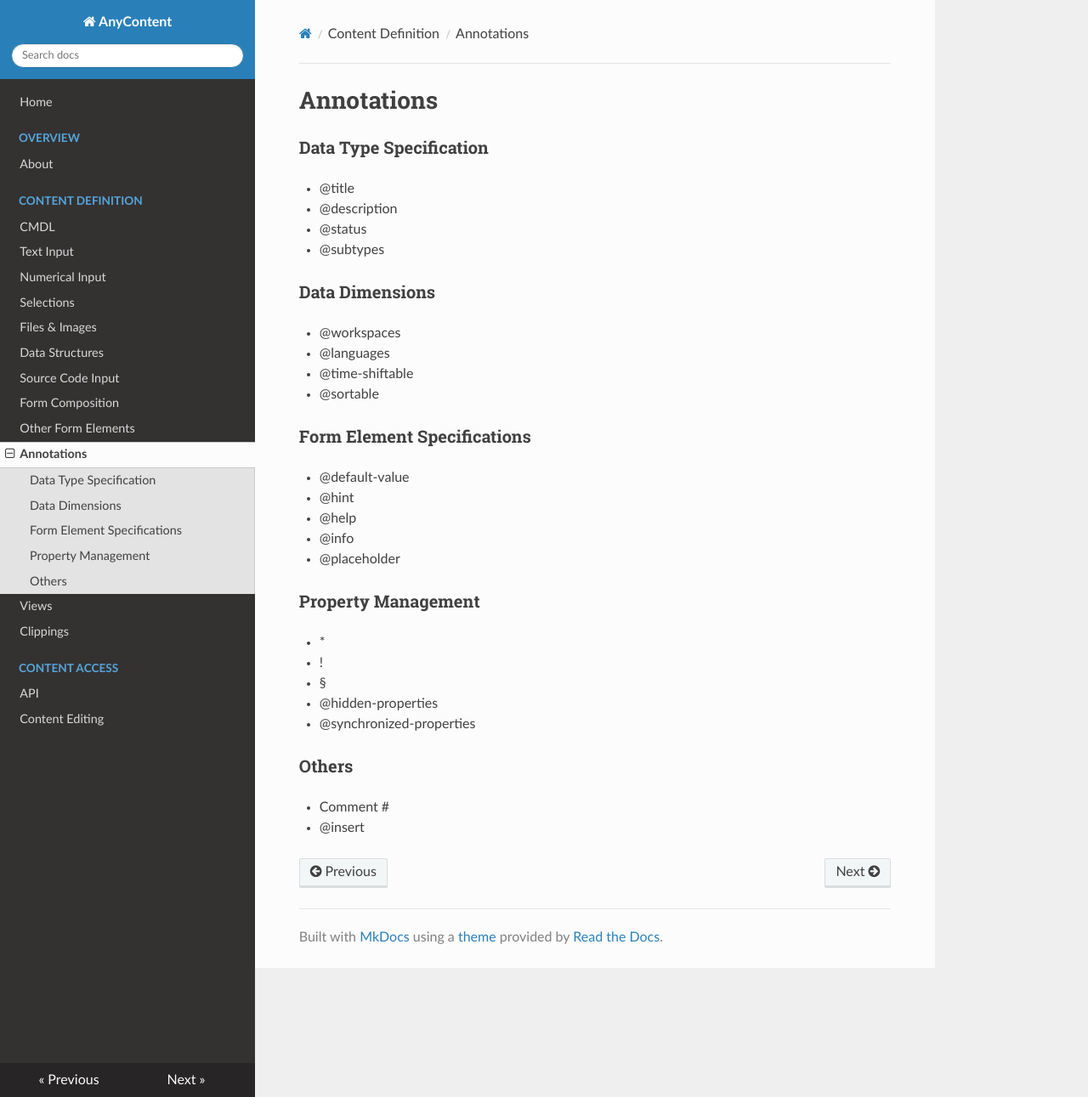
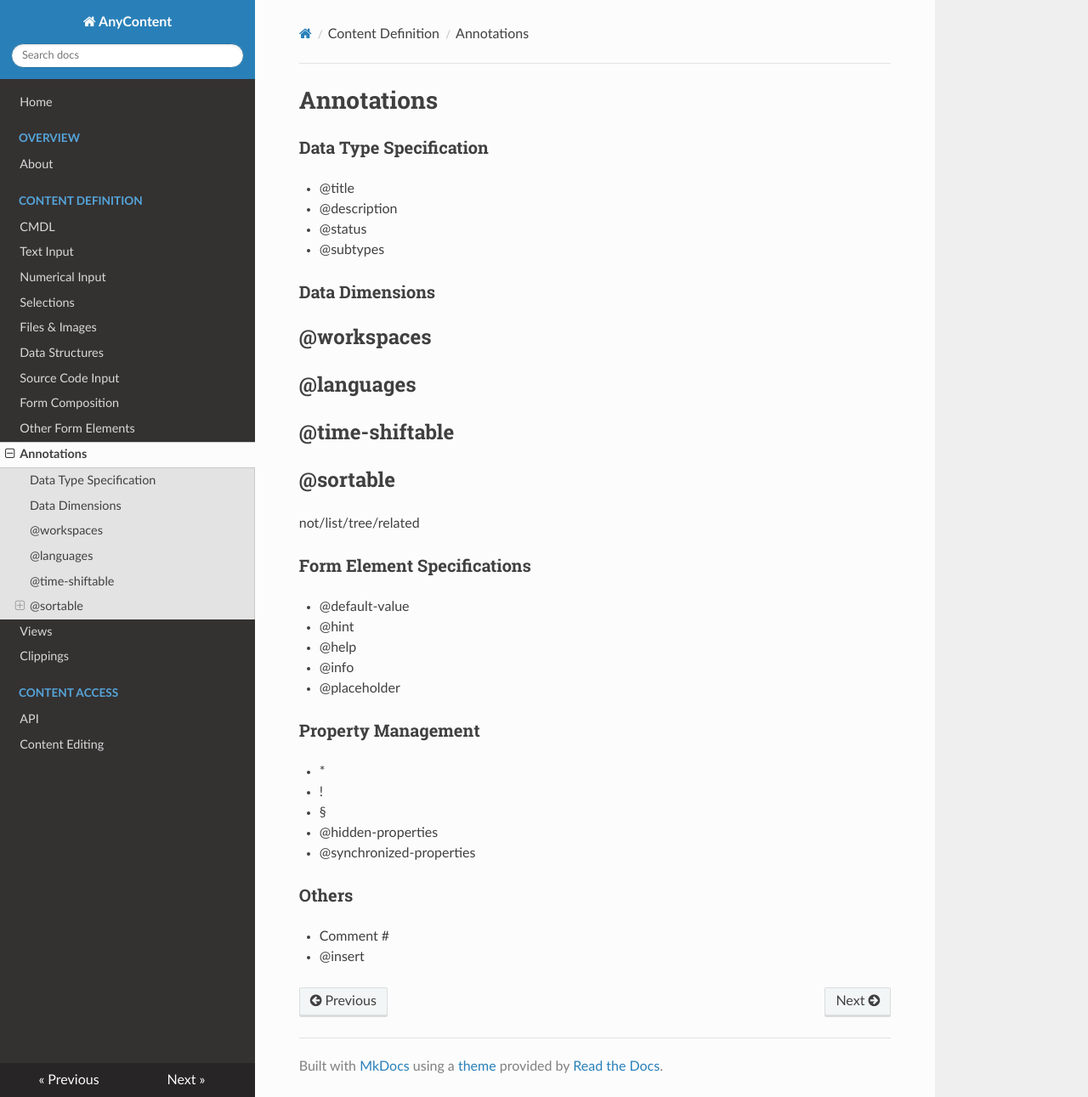
Before and after one commit to nhagemann/anycontent-cmdl-docs, an MkDocs documentation site: the page built from docs/cmdl/annotations.md, in a window 1280 px wide and 1291 px high. Shown: the whole window at 85% size. Built offline with MkDocs 1.6.1, drawn with Linux system fonts in a browser that asks for light colours; nearby versions of some CDN libraries; old or Windows-style settings are respelled for this version of MkDocs.

Commit message:
mkdocs rewrite

```diff
--- a/docs/cmdl/annotations.md
+++ b/docs/cmdl/annotations.md
@@ -6,10 +6,12 @@
 * @subtypes
 
 ### Data Dimensions
-* @workspaces
-* @languages
-* @time-shiftable
-* @sortable
+## @workspaces
+## @languages
+## @time-shiftable
+## @sortable
+
+not/list/tree/related
 
 ### Form Element Specifications
 
```
Also changed, not shown: docs/cmdl/text.md (+4 -4 lines).
